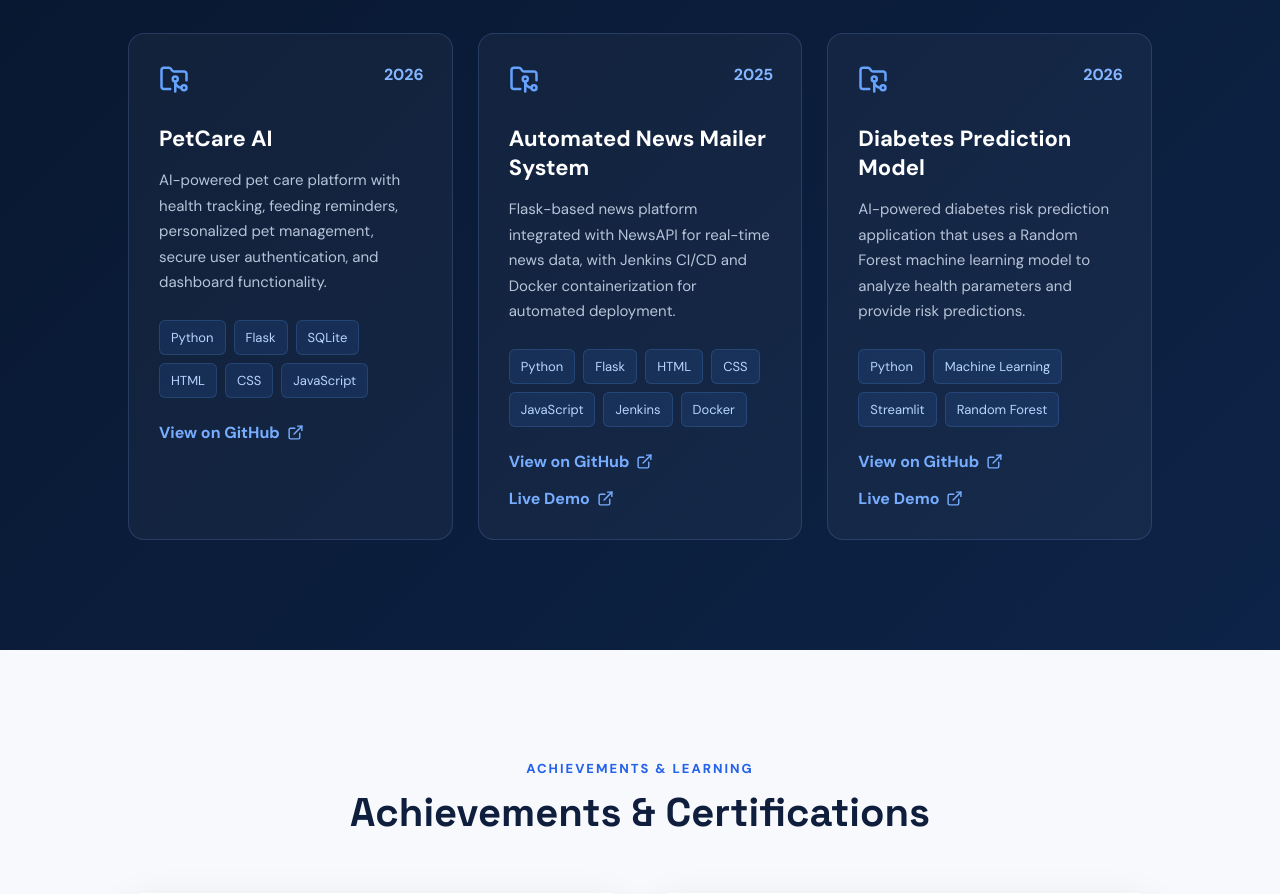
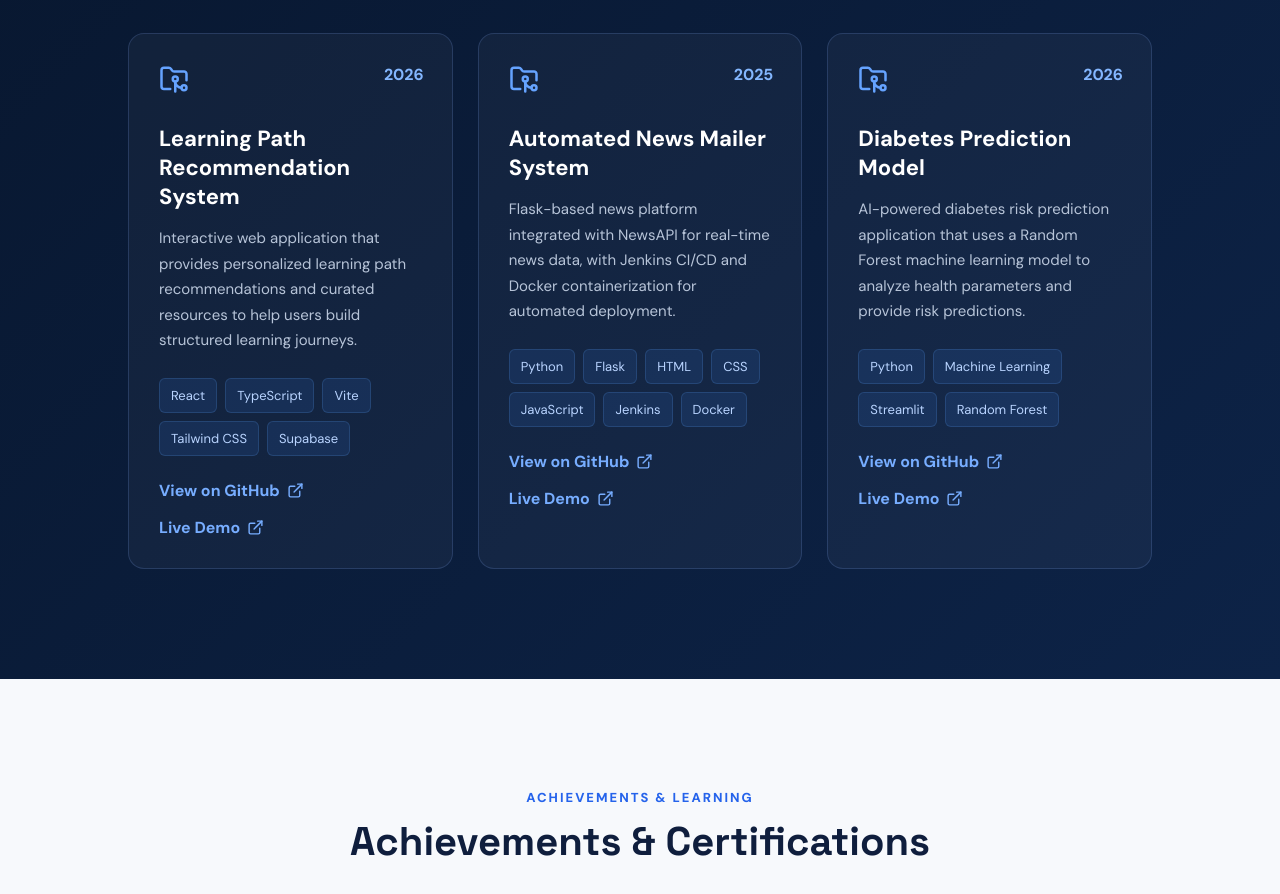
Before and after one commit to Chandrika0806/chandrika-portfolio, a React (Vite) app: page / in a window 1280 px wide. Shown: the part 3280-4174 px from the top of the page. Built offline with nearby package versions, Linux system fonts and the light colour scheme.

Commit message:
Add learning path recommendation project

```diff
--- a/src/App.jsx
+++ b/src/App.jsx
@@ -19,13 +19,19 @@ import "./App.css";
 function App() {
   const projects = [
     {
-      title: "PetCare AI",
+      title: "Learning Path Recommendation System",
       year: "2026",
-      tech: ["Python", "Flask", "SQLite", "HTML", "CSS", "JavaScript"],
+      tech: [
+    "React",
+    "TypeScript",
+    "Vite",
+    "Tailwind CSS",
+    "Supabase",
+  ],
       description:
-        "AI-powered pet care platform with health tracking, feeding reminders, personalized pet management, secure user authentication, and dashboard functionality.",
-      github: "https://github.com/Chandrika0806/PetCare-AI",
-      demo: null,
+        "Interactive web application that provides personalized learning path recommendations and curated resources to help users build structured learning journeys.",
+      github: "https://github.com/Chandrika0806/learning-path-recommendation-system",
+      demo: "https://learning-path-recommendation-system.vercel.app/auth",
     },
     {
       title: "Automated News Mailer System",
```
